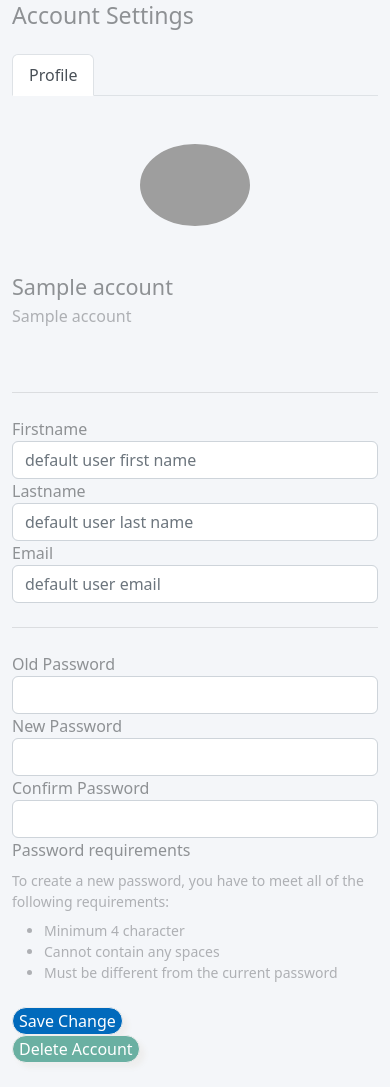
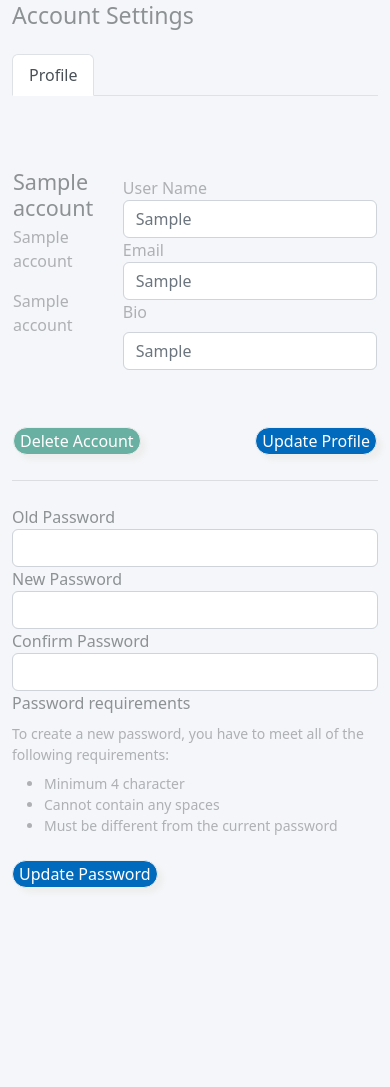
Before and after one commit to niilovuo/ECSE428_Master_Chef, a Flask app: page /setting in a window 390 px wide. Shown: the part 78-1165 px from the top of the page. After the commit the page ends 966 px from the top, so only its background shows below. Run offline with Flask 2, Linux system fonts and the light colour scheme; the visitor is signed in with stand-in values (Sample User, id 1); a database or web service that is not in the repository returns one stand-in record (values such as "Sample title"); some libraries are stand-ins or nearby versions; grey boxes are pictures that could not be loaded.

Commit message:
update account name, email, bio

```diff
--- a/app.py
+++ b/app.py
@@ -12,6 +12,9 @@ from project.account import (
     search_account_by_name,
     search_account_by_email,
     search_account_by_filter,
+    update_name_by_id,
+    update_bio_by_id,
+    update_email_by_id,
     convert_account_obj
 )
 from project.recipe import (add_tag_to_recipe, create_recipe, edit_recipe, remove_tag_of_recipe)
@@ -92,7 +95,32 @@ def create_app(setup_db=True):
 
         if err:
             flash(err)
-        return render_template("/setting.html", user=user)
+
+        account = search_account_by_id(session.get('id'))
+        if request.method == "POST":
+            if request.form.get("submit-profile"):
+                name = request.form['NewName']
+                bio = request.form['NewBio']
+                email = request.form['NewEmail']
+
+                if (name != ''):
+                    err = update_name_by_id(name, session.get('id'))
+                    if (err != None):
+                        flash (err)
+                if (bio != ''):
+                    err = update_bio_by_id(bio, session.get('id'))
+                    if (err != None):
+                        flash (err)
+                if (email != ''):
+                    err = update_email_by_id(email, session.get('id'))
+                    if (err != None):
+                        flash (err)
+                return redirect('/setting')
+
+        return render_template("/setting.html",
+        name = account[1],
+        email = account[2],
+        bio = account[4])
 
     @app.route("/delete_account")
     def delete_account():
--- a/project/account.py
+++ b/project/account.py
@@ -304,6 +304,86 @@ def search_account_by_email(email):
 
     return AccountRepo.select_by_email(email)
 
+def update_name_by_id(name, id):
+    """
+    update account name by id
+
+    Parameters
+    ----------
+    name:
+      the name
+    id:
+      the id
+
+    Returns
+    -------
+    None or error message
+    """
+
+    if (search_account_by_name(name) != None):
+      return "There is another account under this name. Please provide another name."
+
+    try:
+      AccountRepo.update_name_by_id(name, id)
+      return None
+
+    except Exception as e:
+        return "Unknown error occurred. Please try it again later"
+
+
+
+def update_bio_by_id(bio, id):
+    """
+    update bio by id
+
+    Parameters
+    ----------
+    bio:
+      the bio
+    id:
+      the id
+
+    Returns
+    -------
+    None or error message
+    """
+
+    try:
+      AccountRepo.update_bio_by_id(bio, id)
+
+    except Exception as e:
+        return "Unknown error occurred. Please try it again later"
+
+    return None
+
+
+def update_email_by_id(email, id):
+    """
+    update email by id
+
+    Parameters
+    ----------
+    email:
+      the email
+    id:
+      the id
+
+    Returns
+    -------
+    None or error message
+    """
+
+    if(search_account_by_email(email) != None):
+      return "There is another account under this email. Please provide another email."
+
+    try:
+      AccountRepo.update_email_by_id(email, id)
+
+    except Exception as e:
+        return "Unknown error occurred. Please try it again later"
+
+    return None
+
 def convert_account_obj(account):
     """
     Converts account to a dict that can be jsonified
--- a/project/db.py
+++ b/project/db.py
@@ -149,6 +149,49 @@ class AccountRepo:
                 UPDATE accounts SET password = %s WHERE id = %s
                 """, (password, id))
             _conn.commit()
+        except Exception as e:
+            _conn.rollback()
+            raise e
+
+    @staticmethod
+    def update_name_by_id(name,id):
+        try:
+            _conn = Db.get_session()
+            cur = _conn.cursor()
+            cur.execute("""
+                UPDATE accounts SET name = %s WHERE id = %s
+                """, (name, id,))
+            _conn.commit()
+            return None
+
+        except Exception as e:
+            _conn.rollback()
+            raise e
+
+    @staticmethod
+    def update_bio_by_id(bio, id):
+        try:
+            _conn = Db.get_session()
+            cur = _conn.cursor()
+            cur.execute("""
+                UPDATE accounts SET bio = %s WHERE id = %s
+                """, (bio, id,))
+            _conn.commit()
+            return None
+        except Exception as e:
+            _conn.rollback()
+            raise e
+
+    @staticmethod
+    def update_email_by_id(email, id):
+        try:
+            _conn = Db.get_session()
+            cur = _conn.cursor()
+            cur.execute("""
+                UPDATE accounts SET email = %s WHERE id = %s
+                """, (email, id,))
+            _conn.commit()
+            return None
         except Exception as e:
             _conn.rollback()
             raise e
--- a/templates/setting.html
+++ b/templates/setting.html
@@ -2,24 +2,29 @@
 {% block content %}
 <header>
     <style>
-  body{
+        body {
             color: #8e9194;
             background-color: #f4f6f9;
         }
+
         .avatar-xl img {
             width: 110px;
         }
+
         .rounded-circle {
             border-radius: 50% !important;
         }
+
         img {
             vertical-align: middle;
             border-style: none;
         }
+
         .text-muted {
             color: #aeb0b4 !important;
             font-weight: 300;
         }
+
         .form-submit-button {
             background: #016ABC;
             color: #fff;
@@ -27,8 +32,8 @@
             border-radius: 20px;
             box-shadow: 5px 5px 5px #eee;
             text-shadow: none;
-      margin-right: 50vw;
         }
+
         .form-submit-button:hover {
             background: #B9DFFF;
             color: #fff;
@@ -36,7 +41,6 @@
             border-radius: 20px;
             box-shadow: 5px 5px 5px #eee;
             text-shadow: none;
-      margin-right: 50vw;
         }
 
         .form-delete-button {
@@ -47,6 +51,7 @@
             box-shadow: 5px 5px 5px #eee;
             text-shadow: none;
         }
+
         .form-delete-button:hover {
             background: #064b2a;
             color: #fff;
@@ -57,6 +62,7 @@
         }
     </style>
 
+
 </header>
 <div class="container">
     <div class="row justify-content-center">
@@ -65,51 +71,73 @@
             <div class="my-4">
                 <ul class="nav nav-tabs mb-4" id="myTab" role="tablist">
                     <li class="nav-item">
-                      <a class="nav-link active" id="home-tab" data-toggle="tab" href="#home" role="tab" aria-controls="home" aria-selected="false">Profile</a>
+                        <a class="nav-link active" id="home-tab" data-toggle="tab" href="#home" role="tab"
+                            aria-controls="home" aria-selected="false">Profile</a>
                     </li>
                 </ul>
-              <form action="/setting" method="post">
+                <form method = "POST">
+                    <table style="width:100%">
+                        <tr>
+                            <td style="width:30%">
                                 <div class="row mt-5 align-items-center">
-                    <!--TODO: EDIT USER PROFILE-->
-                      <div class="col-md-3 text-center mb-5">
-                          <div class="avatar avatar-xl">
-                              <img src="https://images.unsplash.com/photo-1596854407944-bf87f6fdd49e?ixlib=rb-4.0.3&ixid=MnwxMjA3fDB8MHxwaG90by1wYWdlfHx8fGVufDB8fHx8&auto=format&fit=crop&w=1160&q=80" alt="..." class="avatar-img rounded-circle" /><!--TODO: user profile should go here-->
-                          </div>
-                      </div>
                                     <div class="col">
                                         <div class="row align-items-center">
                                             <div class="col-md-7">
-                                  <h4 class="mb-1">{{ user["name"] }}</h4>
+                                                <h4 class="mb-1">{{name}}</h4>
                                             </div>
                                         </div>
                                         <div class="row mb-4">
                                             <div class="col-md-7">
-                                  <p class="text-muted">{{ user["bio"] }}</p>
+                                                <p class="text-muted">
+                                                    {{email}}
+                                                </p>
+                                            </div>
+                                            <div class="row mb-4">
+                                                <div class="col-md-7">
+                                                    <p class="text-muted">
+                                                        {{bio}}
+                                                    </p>
                                                 </div>
                                             </div>
                                         </div>
                                     </div>
-                  <hr class="my-4" />
-                  <div class="form-row">
-                      <div class="form-group col-md-6">
-                          <label for="firstname">Firstname</label>
-                          <!--TODO: old/default user name be appeared as a place holder,
-                          the new input value should be the new value to be updated-->
-                          <input type="text" id="firstname" class="form-control" placeholder="default user first name" />
+                            </td>
+                            <td>
+                                </br>
+                                <div class="text-muted">
+                                    <div class="form-group">
+                                        <label for="name">User Name</label>
+                                        <input type="text" id="NewName" name="NewName" class="form-control" placeholder={{name}} />
                                     </div>
-                      <div class="form-group col-md-6">
-                          <label for="lastname">Lastname</label>
-                          <!--TODO: old/default user name be appeared as a place holder,
-                          the new input value should be the new value to be updated-->
-                          <input type="text" id="lastname" class="form-control" placeholder="default user last name" />
+
+                                    <div class="form-group">
+                                        <label for="email">Email</label>
+                                        <input type="email" id="NewEmail" name = "NewEmail" class="form-control" placeholder={{email}} />
+                                    </div>
+
+                                    <div class="form-group" class="mb-2">
+                                        <label for="inputAddress5" class="mb-2">Bio</label>
+                                        <input type="bio" id="NewBio" name="NewBio" class="form-control" id="inputAddress5"
+                                            placeholder={{bio}} />
                                     </div>
                                 </div>
-                  <div class="form-group">
-                      <label for="inputEmail4">Email</label>
-                      <!--TODO: old/default user email be appeared as a place holder,
-                          the new input value should be the new value to be updated-->
-                      <input type="email" class="form-control" id="inputEmail4" placeholder="default user email" />
-                  </div>
+                            </td>
+                        </tr>
+                    </table>
+                    </br>
+                    <table style="width:100%">
+                        <tr>
+                            <td style="width:10%">
+                                <a href="/delete_account"><input class="form-delete-button" type="button"
+                                        value="Delete Account"></a>
+                            </td>
+                            <td></td>
+                            <td style="width:10%">
+                                    <input class="form-submit-button" type="submit" name="submit-profile"
+                                        value="Update Profile">
+                            </td>
+                        </tr>
+                    </table>
                         <!-- EDIT USER PROFILE ends here -->
 
                   <!-- EDIT USER PASSWORD -->
@@ -141,8 +169,7 @@
                   </div>
                   <!-- EDIT USER PASSWORD ends here -->
 
-                  <input class="form-submit-button" type="submit" value="Save Change">
-                  <a href="/delete_account"><input  class = "form-delete-button"  type="button" value="Delete Account"></a>
+                  <input class="form-submit-button" type="submit" value="Update Password">
               </form>
           </div>
       </div>
```
Lines whose indentation alone changed are shown as unchanged.
